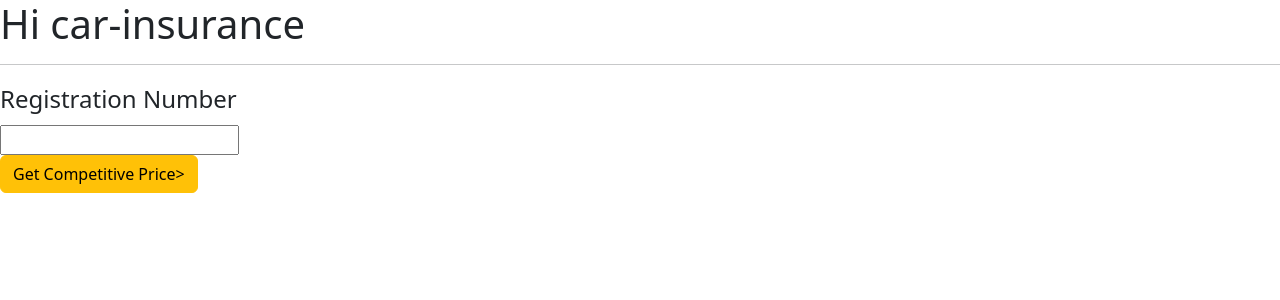
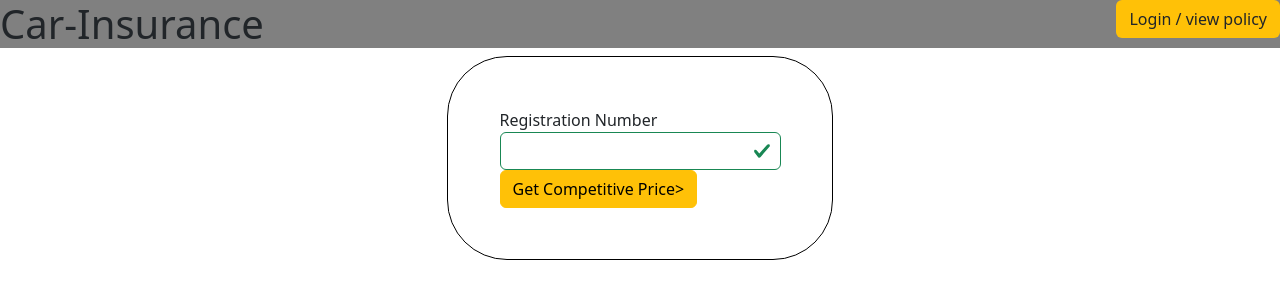
Before and after one commit to Akanha/CarInsurance, an Angular app: page /home in a window 1280 px wide. Shown: the top 300 px of the page. Built offline with nearby package versions, Linux system fonts and the light colour scheme.

Commit message:
all modified now

```diff
--- a/src/app/app.component.html
+++ b/src/app/app.component.html
@@ -1,3 +1,2 @@
-<h1>Hi {{title}}</h1>
-<hr>
+
 <router-outlet></router-outlet>
--- a/src/app/car.model.ts
+++ b/src/app/car.model.ts
@@ -1,7 +1,7 @@
 export class Car {
   id: number = 0;
   model: string = "";
-  making: string = "";
+  brand: string = "";
   regNo: string = "";
   dop: string = "";
   price: number = 0;
--- a/src/app/home/home.component.html
+++ b/src/app/home/home.component.html
@@ -1,8 +1,16 @@
+<nav style="background-color: gray;">
+  <a [routerLink]="['/login']" class="bg-warning btn " style="float: right;" >Login / view policy</a>
+  <h1>Car-Insurance</h1>
+</nav>
 
-<form (ngSubmit)="next()">
+<div style="margin: auto; border: 1px solid black ; border-radius: 60px; align-items: center; width: fit-content; padding: 4%;">
+
+<form (ngSubmit)="next()" class="was-validated" >
   <fieldset>
-    <legend>Registration Number</legend>
-    <input type="text" name="regNo" [(ngModel)]="reg.regNo">
+    <label>Registration Number
+    <input type="text" name="regNo" [(ngModel)]="reg.regNo" class="form-control">
+    </label>
   </fieldset>
   <button class="btn btn-warning">Get Competitive Price></button>
 </form>
+</div>
--- a/src/app/list/list.component.html
+++ b/src/app/list/list.component.html
@@ -11,7 +11,7 @@
   <tbody>
     <tr >
       <td>{{car.model}}</td>
-      <td>{{car.making}}</td>
+      <td>{{car.brand}}</td>
       <td>{{car.regNo}}</td>
       <td>{{car.dop}}</td>
       <td>{{car.price}}</td>
--- a/src/app/login/login.component.ts
+++ b/src/app/login/login.component.ts
@@ -24,6 +24,7 @@ export class LoginComponent {
        if(this.cred.email == this.fetched.email){
         console.log("aagaya")
         this.router.navigate(['/dashboard'])
+        alert("Successfully loggedin")
        }
        else{
         this.router.navigate(["/login"])
--- a/src/app/signup/signup.component.ts
+++ b/src/app/signup/signup.component.ts
@@ -12,5 +12,6 @@ export class SignupComponent {
   constructor(private service:AuthService){}
   signup(){
     this.service.signUp(this.cred);
+    alert("user created successfully")
   }
 }
```
